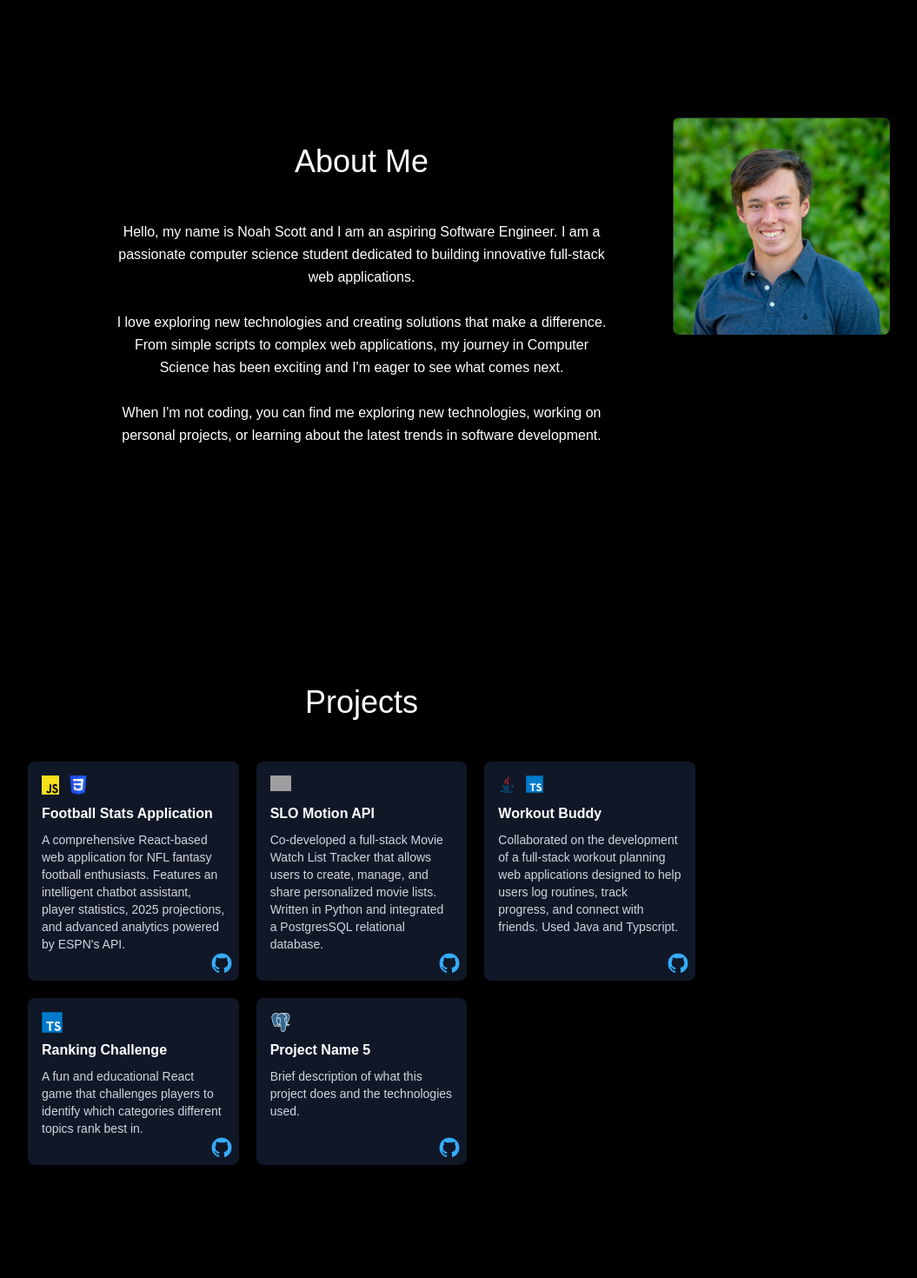
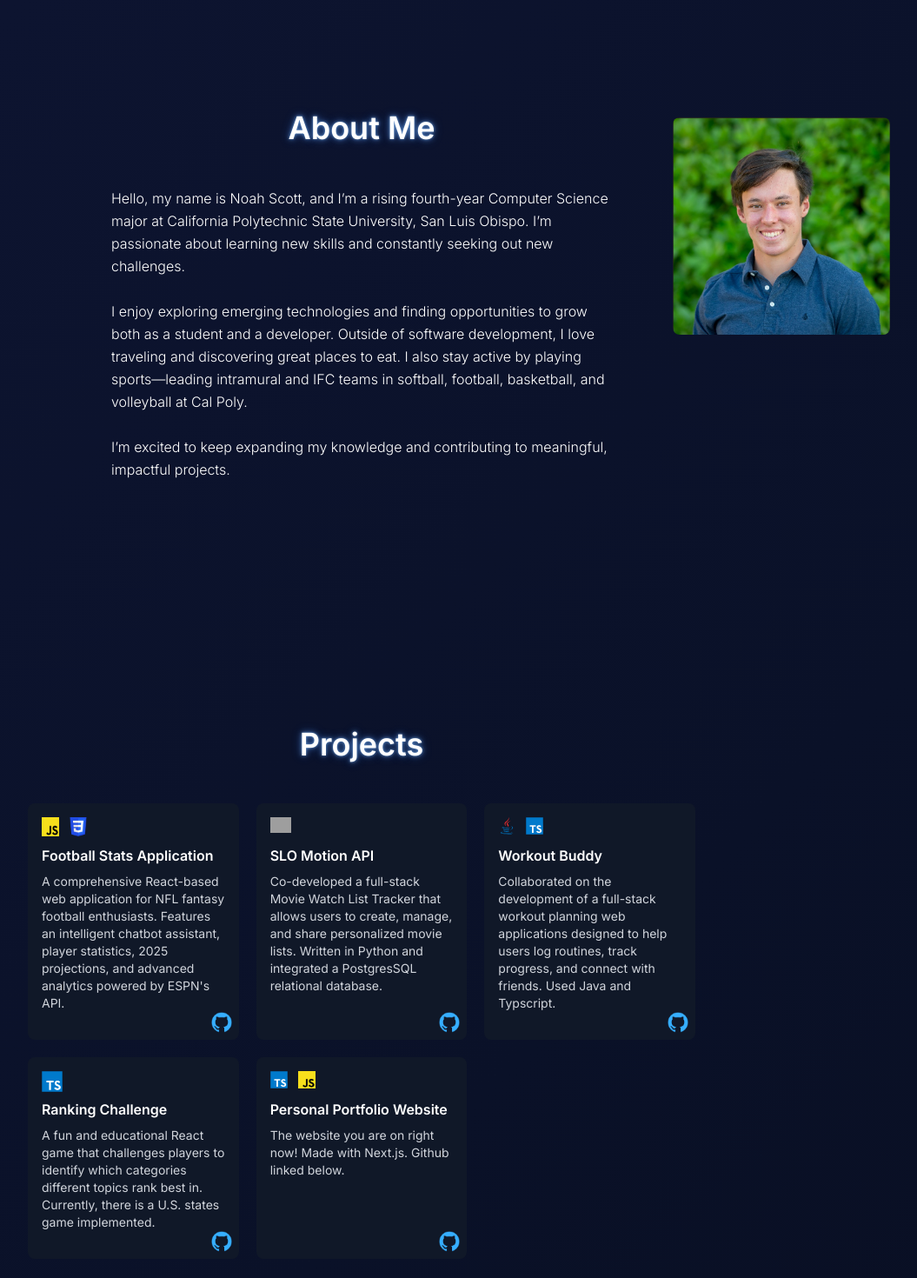
Before and after one commit to noahscott23/Personal-Portfolio, a Next.js app: page / in a window 1280 px wide. Shown: the part 860-2330 px from the top of the page at 87% size, without its empty margins (224-1279 px from the left). Built offline with nearby package versions, Linux system fonts and the light colour scheme; grey boxes are pictures that could not be loaded.

Commit message:
final changes

```diff
--- a/src/app/globals.css
+++ b/src/app/globals.css
@@ -1,3 +1,4 @@
+@import url('https://fonts.googleapis.com/css2?family=Fira+Code:wght@300;400;500&family=Inter:wght@300;400;600&display=swap');
 @import "tailwindcss";
 
 html {
@@ -5,8 +6,8 @@ html {
 }
 
 :root {
-  --background: #ffffff;
-  --foreground: #171717;
+  --background: #0a0a0a;
+  --foreground: #ededed;
 }
 
 @theme inline {
@@ -23,8 +24,67 @@ html {
   }
 }
 
+@keyframes gradientBG {
+  0% { background-position: 0% 50%; }
+  50% { background-position: 100% 50%; }
+  100% { background-position: 0% 50%; }
+}
+
 body {
-  background: var(--background);
+  background: linear-gradient(135deg, #0f0f0f, #1a1a1a, #2a2a2a);
+  background-size: 400% 400%;
+  animation: gradientBG 15s ease infinite;
   color: var(--foreground);
-  font-family: Arial, Helvetica, sans-serif;
+  font-family: 'Inter', sans-serif;
 }
+
+/* animated gradient background */
+.animated-gradient-bg {
+  background: linear-gradient(
+    -45deg,
+    #05060d,  /* almost black with a tiny bluish tint */
+    #0a1128,  /* very dark navy */
+    #131a40,  /* dark navy */
+    #0a1128   /* repeat dark navy for smoothness */
+  );
+  background-size: 400% 400%;
+  animation: gradientShift 15s ease infinite;
+}
+
+
+@keyframes gradientShift {
+  0% { background-position: 0% 50%; }
+  50% { background-position: 100% 50%; }
+  100% { background-position: 0% 50%; }
+}
+
+/* glowing text effect */
+.glow-text {
+  text-shadow: 0 0 3px rgba(147, 197, 253, 0.6), 0 0 6px rgba(96, 165, 250, 0.5), 0 0 12px rgba(59, 130, 246, 0.4);
+}
+
+
+/* animated underline on hover */
+.underline-animate {
+  position: relative;
+  display: inline-block;
+}
+
+.underline-animate::after {
+  content: '';
+  position: absolute;
+  width: 0;
+  height: 2px;
+  display: block;
+  margin-top: 4px;
+  right: 0;
+  background: #3b82f6;
+  transition: width 0.4s ease;
+  -webkit-transition: width 0.4s ease;
+}
+
+.underline-animate:hover::after {
+  width: 100%;
+  left: 0;
+  background: #60a5fa;
+}
--- a/src/app/page.tsx
+++ b/src/app/page.tsx
@@ -44,20 +44,20 @@ export default function HomePage() {
   }, []);
 
   return (
-    <main className="min-h-screen bg-black text-white">
+    <main className="min-h-screen animated-gradient-bg text-white font-inter transition-all duration-500">
       {/* Hero Section */}
       <div id="home" className="min-h-screen flex items-center justify-center relative">
         <div className="text-center">
-          <h1 className="text-2xl md:text-4xl font-thin mb-6 text-white">
+          <h1 className="text-3xl md:text-5xl font-semibold mb-6 text-white glow-text transition-all duration-300">
             {displayedText}
-            <span className="animate-pulse">|</span>
+            <span className="animate-pulse text-blue-300">|</span>
           </h1>
           <button
             onClick={() => {
               const el = document.getElementById('about');
               if (el) el.scrollIntoView({ behavior: 'smooth' });
             }}
-            className="relative px-6 py-3 text-base font-semibold text-white border border-white rounded-xl hover:text-blue-400 hover:border-blue-400 cursor-pointer transition-all duration-300">
+            className="relative px-6 py-3 text-base font-light text-white border border-white rounded-xl hover:text-blue-400 hover:border-blue-400 cursor-pointer transition-all duration-300">
             Learn About Me
           </button>
 
@@ -66,24 +66,23 @@ export default function HomePage() {
       </div>
 
       {/* About Section */}
-<div
-  id="about"
-  className="relative min-h-screen flex items-center justify-center px-4 bg-black"
->
+      <div id="about" className="relative min-h-screen flex items-center justify-center px-4">
         {/* Centered Text */}
-  <div className="text-center text-white font-light text-base leading-relaxed max-w-xl z-10">
-    <h2 className="text-2xl md:text-4xl font-thin mb-12 text-white text-center w-full">About Me</h2>
+        <div className="text-left text-white font-light text-base leading-relaxed max-w-xl z-10">
+          <h2 className="w-full text-2xl md:text-4xl font-semibold mb-12 text-white text-center glow-text">About Me</h2>
           <p>
-      Hello, my name is Noah Scott and I am an aspiring Software Engineer.
-      I am a passionate computer science student dedicated to building
-      innovative full-stack web applications. <br /><br />
+            Hello, my name is Noah Scott, and I’m a rising fourth-year Computer Science major at
+            California Polytechnic State University, San Luis Obispo. I’m passionate about learning new
+            skills and constantly seeking out new challenges.
+            <br /><br />
 
-      I love exploring new technologies and creating solutions that make a difference.
-      From simple scripts to complex web applications, my journey in Computer Science
-      has been exciting and I'm eager to see what comes next. <br /><br />
+            I enjoy exploring emerging technologies and finding opportunities to grow both as a student
+            and a developer. Outside of software development, I love traveling and discovering great places
+            to eat. I also stay active by playing sports—leading intramural and IFC teams in softball,
+            football, basketball, and volleyball at Cal Poly.
+            <br /><br />
 
-      When I'm not coding, you can find me exploring new technologies,
-      working on personal projects, or learning about the latest trends in software development.
+            I’m excited to keep expanding my knowledge and contributing to meaningful, impactful projects.
           </p>
         </div>
 
@@ -102,9 +101,10 @@ export default function HomePage() {
 
 
 
+
       {/* Projects Section */}
       <div id="projects" className="py-12 px-6">
-        <h3 className="text-2xl md:text-4xl font-thin mb-12 text-white text-center w-full">Projects</h3>
+        <h3 className="w-full text-2xl md:text-4xl font-semibold mt-12 mb-12 text-white text-center glow-text">Projects</h3>
         <div className="max-w-3xl mx-auto grid grid-cols-1 md:grid-cols-2 lg:grid-cols-3 gap-5">
 
           {/* Project 1 */}
@@ -160,7 +160,7 @@ export default function HomePage() {
 
             {/* Bottom-Right Linked Logo */}
             <a
-              href="https://github.com/your-project-5"
+              href="https://github.com/pchen50/SLOmotion"
               target="_blank"
               rel="noopener noreferrer"
               className="absolute bottom-2 right-2 hover:scale-110 transition-transform cursor-pointer"
@@ -197,7 +197,7 @@ export default function HomePage() {
 
             {/* Bottom-Right Linked Logo */}
             <a
-              href="https://github.com/your-project-5"
+              href="https://github.com/Omarcione/WorkoutPlanner"
               target="_blank"
               rel="noopener noreferrer"
               className="absolute bottom-2 right-2 hover:scale-110 transition-transform cursor-pointer"
@@ -222,12 +222,12 @@ export default function HomePage() {
 
             <h4 className="text-base font-bold mb-2 text-white text-left mt-8">Ranking Challenge</h4>
             <p className="text-sm text-gray-300 mb-4 text-left">
-              A fun and educational React game that challenges players to identify which categories different topics rank best in.
+              A fun and educational React game that challenges players to identify which categories different topics rank best in. Currently, there is a U.S. states game implemented.
             </p>
 
             {/* Bottom-Right Linked Logo */}
             <a
-              href="https://github.com/your-project-5"
+              href="https://github.com/noahscott23/us-states-game"
               target="_blank"
               rel="noopener noreferrer"
               className="absolute bottom-2 right-2 hover:scale-110 transition-transform cursor-pointer"
@@ -244,20 +244,27 @@ export default function HomePage() {
           {/* Project 5 */}
           <div className="bg-gray-900 rounded-lg p-4 hover:bg-gray-800 transition-colors relative cursor-default">
             {/* Top-Left Static Logo */}
+            <div className="absolute top-4 left-4 flex gap-3">
             <img
-              src="/postgres.svg"
-              alt="GitHub"
-              className="w-6 absolute top-4 left-4"
+              src="/typescript.svg"
+              alt="java"
+              className="w-5"
             />
+            <img
+              src="/javascript.png"
+              alt="ts"
+              className="w-5"
+            />
+            </div>
 
-            <h4 className="text-base font-bold mb-2 text-white text-left mt-8">Project Name 5</h4>
+            <h4 className="text-base font-bold mb-2 text-white text-left mt-8">Personal Portfolio Website</h4>
             <p className="text-sm text-gray-300 mb-4 text-left">
-              Brief description of what this project does and the technologies used.
+              The website you are on right now! Made with Next.js. Github linked below.
             </p>
 
             {/* Bottom-Right Linked Logo */}
             <a
-              href="https://github.com/your-project-5"
+              href="https://github.com/noahscott23/Personal-Portfolio"
               target="_blank"
               rel="noopener noreferrer"
               className="absolute bottom-2 right-2 hover:scale-110 transition-transform cursor-pointer"
@@ -293,11 +300,11 @@ export default function HomePage() {
 
       {/* Contact Section */}
       <div id="contact" className="py-12 px-6">
-        <h3 className="text-2xl md:text-4xl font-thin mb-4 mt-10 text-white text-center w-full">Contact Me</h3>
+        <h3 className="w-full text-2xl md:text-4xl font-semibold mb-4 mt-20 text-white text-center glow-text">Contact Me</h3>
         <div className="max-w-3xl mx-auto text-center">
-          <div className="flex justify-center gap-3">
+          <div className="flex justify-center gap-3 mb-12">
             <a
-              href="https://github.com/your-username"
+              href="https://github.com/noahscott23"
               target="_blank"
               rel="noopener noreferrer"
               className="flex items-center gap-2 text-white hover:text-blue-400 font-light text-base transition-all duration-300 hover:scale-110"
@@ -309,7 +316,7 @@ export default function HomePage() {
               />
             </a>
             <a
-              href="https://github.com/your-username"
+              href="https://www.linkedin.com/in/noah-scott23/"
               target="_blank"
               rel="noopener noreferrer"
               className="flex items-center gap-1 text-white hover:text-blue-400 font-light text-base transition-all duration-300 hover:scale-110"
@@ -321,7 +328,7 @@ export default function HomePage() {
               />
             </a>
             <a
-              href="https://github.com/your-username"
+              href="mailto:noahs2355@gmail.com"
               target="_blank"
               rel="noopener noreferrer"
               className="flex items-center gap-2 text-white hover:text-blue-400 font-light text-base transition-all duration-300 hover:scale-110"
```
Also changed, not shown: package.json (+6 -5 lines), 1 other file (tests, documents, lock files or other folders). Lines whose indentation alone changed are shown as unchanged.
